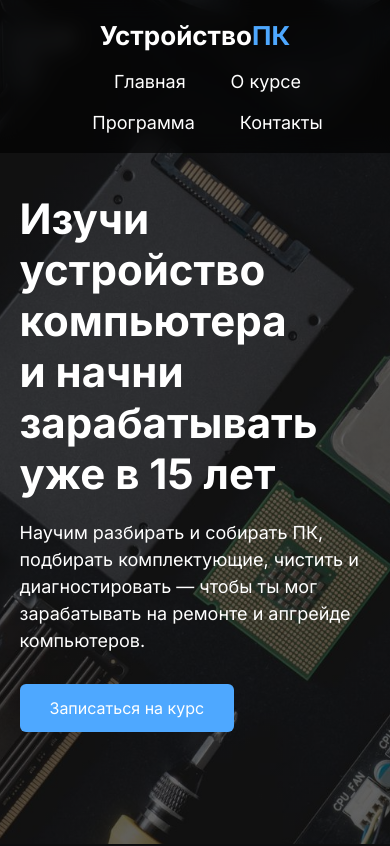
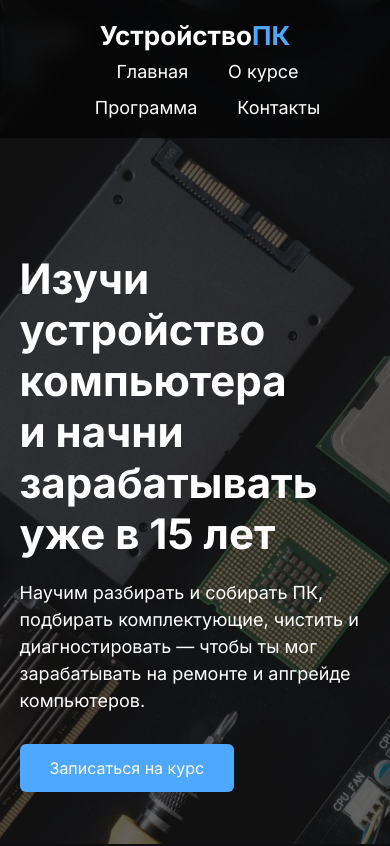
Before and after one commit to gremee/course, a plain HTML site: page index.html in a window 390 px wide. Shown: the top 846 px of the page. Drawn offline with Linux system fonts and the light colour scheme.

Commit message:
Update style.css

```diff
--- a/style.css
+++ b/style.css
@@ -253,7 +253,12 @@ nav ul li a {
 
 @media (max-width: 768px) {
 
+    header {
+        padding: 5px 0;
+    }
+
     .header .container {
+        padding: 0 10px;
         flex-wrap: wrap;
         justify-content: center;
         gap: 10px;
@@ -262,11 +267,14 @@ nav ul li a {
     nav ul {
         flex-wrap: wrap;
         justify-content: center;
-        gap: 20px;
-        margin-top: 10px;
+        gap: 15px;
+        margin-top: 0;
     }
 
     nav ul li a {
         font-size: 18px;
     }
+    .hero {
+        padding-top: 120px !important;
+    }
 }
```
